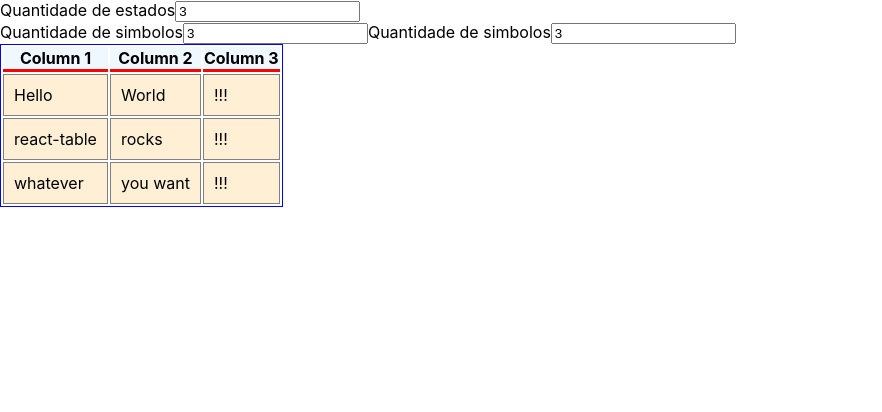
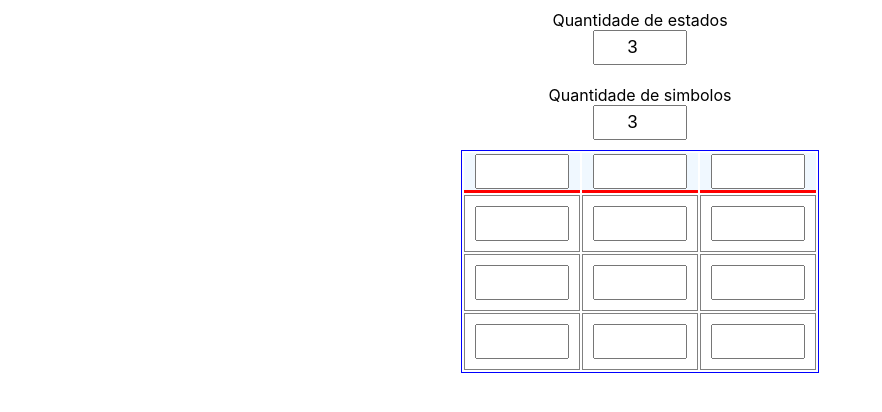
Before and after one commit to Wenderson-P/dfa-2-rg, a React (Create React App) app in the folder afd-2-rg/: page / in a window 1280 px wide. Shown: the top 412 px of the page, without its empty margins (0-882 px from the left). Built offline with nearby package versions, Linux system fonts and the light colour scheme.

Commit message:
Improving changeInput logic & css

```diff
--- a/afd-2-rg/src/App.css
+++ b/afd-2-rg/src/App.css
@@ -0,0 +1,29 @@
+.app{
+  display: flex;
+
+  flex-direction: column;
+  align-items: center;
+}
+
+header{
+  margin: 10px;
+  display: flex;
+  flex-direction: column;
+  align-items: center;
+}
+
+td {
+  padding: 10px;
+  border: solid 1px gray;
+}
+tr{
+  padding: 10px;
+}
+td,input{
+  width: 10vh;
+}
+input{
+  padding: 5px;
+  font-size: 18px;
+  text-align: center;
+}
--- a/afd-2-rg/src/App.js
+++ b/afd-2-rg/src/App.js
@@ -2,19 +2,41 @@ import './App.css';
 
 import { useReducer } from 'react';
 import React from 'react';
-import { useTable } from 'react-table'
 
 function App() {
   const INITIAL_STATE = {
     states:3,
     symbols:3,
+    columns: ["","",""],
+    rows:["","",""]
   }
 
   const reducer = (state,action) => {
     const {type,payload} = action
+
     switch (type) {
       case "changeInput":
-        return {[payload.target] : payload.value}
+        const inputValue =  payload.value
+        let fieldToChange = payload.target === 'states' ? 'rows' : 'columns'
+
+        let arraySize = state[fieldToChange].length
+        let auxArray = state[fieldToChange]
+
+        if(inputValue > state[payload.target]){
+          for (inputValue; arraySize <inputValue; arraySize++) {
+            auxArray.push("")
+          }
+        }else{
+          auxArray = state[fieldToChange].filter(
+            (_,index) => index <= inputValue-1)
+        }
+
+
+        return {
+          ...state,
+          [payload.target] : payload.value,
+          [fieldToChange]: auxArray
+        }
       default:
         break;
     }
@@ -23,63 +45,19 @@ function App() {
   const [state,dispatch] = useReducer(reducer,INITIAL_STATE);
 
   const handleInputChange = (value,target) => {
+
     if(value >=1){
       dispatch({type:'changeInput', payload:{value,target}})
     }
   }
 
-
-  const data = React.useMemo(
-    () => [
-      {
-        col1: 'Hello',
-        col2: 'World',
-        col3: '!!!'
-      },
-      {
-        col1: 'react-table',
-        col2: 'rocks',
-        col3: '!!!'
-      },
-      {
-        col1: 'whatever',
-        col2: 'you want',
-        col3: '!!!'
-      },
-    ],
-    []
-  )
-
-  const columns = React.useMemo(
-    () => [
-      {
-        Header: 'Column 1',
-        accessor: 'col1', // accessor is the "key" in the data
-      },
-      {
-        Header: 'Column 2',
-        accessor: 'col2',
-      },
-      {
-        Header: 'Column 3',
-        accessor: 'col3'
-      }
-    ],
-    []
-  )
-
-  const {
-    getTableProps,
-    getTableBodyProps,
-    headerGroups,
-    rows,
-    prepareRow,
-  } = useTable({ columns, data })
-
+  const handleTableValuechange = () => {
+    //todo
+  }
 
   return (
-    <div>
-      <div>
+    <div className="app">
+      <header >
         <label>Quantidade de estados</label>
         <input type="number" value={state.states} onChange={(e) => handleInputChange(e.target.value,'states')}/>
         <br/>
@@ -89,22 +67,13 @@ function App() {
           value={state.symbols}
           onChange={(e) => handleInputChange( e.target.value,'symbols')}
         />
-        <label>Quantidade de simbolos</label>
-        <input
-          type="number"
-          value={state.symbols}
-          onChange={(e) => handleInputChange( e.target.value,'symbols')}
-        />
-      </div>
-
-
-      <table {...getTableProps()} style={{ border: 'solid 1px blue' }}>
+      </header>
+      <main>
+      <table style={{ border: 'solid 1px blue' }}>
        <thead>
-         {headerGroups.map(headerGroup => (
-           <tr {...headerGroup.getHeaderGroupProps()}>
-             {headerGroup.headers.map(column => (
+           <tr>
+             {state.columns.map(column => (
                <th
-                 {...column.getHeaderProps()}
                  style={{
                    borderBottom: 'solid 3px red',
                    background: 'aliceblue',
@@ -112,28 +81,19 @@ function App() {
                    fontWeight: 'bold',
                  }}
                >
-                 {column.render('Header')}
+                 <input type="text"/>
                </th>
              ))}
            </tr>
-         ))}
        </thead>
-       <tbody {...getTableBodyProps()}>
-         {rows.map(row => {
-           prepareRow(row)
+       <tbody>
+         {state.rows.map(row => {
            return (
-             <tr {...row.getRowProps()}>
-               {row.cells.map(cell => {
+             <tr >
+               {state.columns.map(cell => {
                  return (
-                   <td
-                     {...cell.getCellProps()}
-                     style={{
-                       padding: '10px',
-                       border: 'solid 1px gray',
-                       background: 'papayawhip',
-                     }}
-                   >
-                     {cell.render('Cell')}
+                   <td>
+                    <input type="text"/>
                    </td>
                  )
                })}
@@ -142,9 +102,8 @@ function App() {
          })}
        </tbody>
      </table>
-
-
-    </div>
+    </main>
+  </div>
   );
 }
 
```
